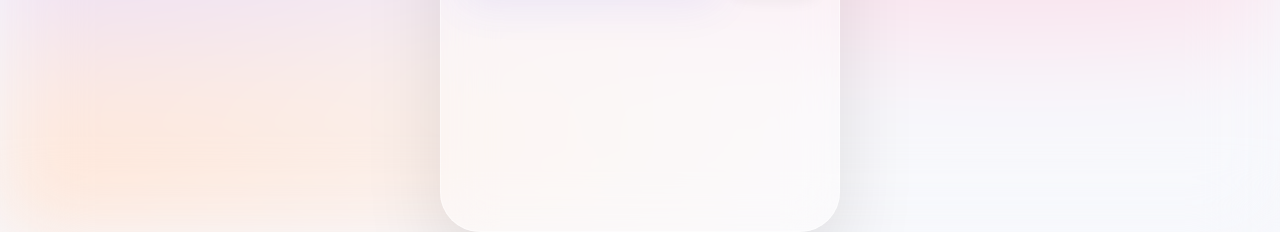
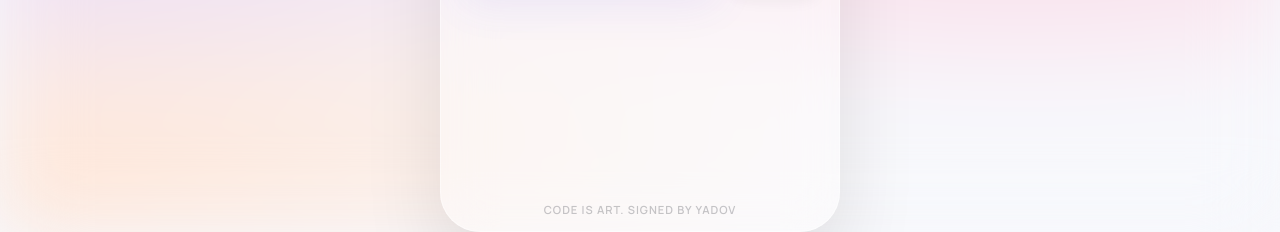
Before and after one commit to IV-YADOV/spy-online, a website: page public/index.html in a window 1280 px wide. Shown: the part 568-800 px from the top of the page. Drawn offline with nearby package versions, Linux system fonts and the light colour scheme; no server answers.

Commit message:
Fix bugs

```diff
--- a/public/index.html
+++ b/public/index.html
@@ -220,6 +220,7 @@
             </div>
 
             <div id="modal-backdrop" class="backdrop" onclick="closeSheets()"></div>
+            <div class="footer-signature">Code is art. Signed by YADOV</div>
 
         </div>
     </div>
--- a/public/style.css
+++ b/public/style.css
@@ -285,3 +285,28 @@ input:checked + .slider:before { transform: translateX(20px); }
 
 .hidden { display: none !important; }
 .hint-text { font-size: 0.85rem; color: var(--text-muted); text-align: center; margin: 15px 0; }
+
+/* ... Ваш существующий CSS ... */
+
+/* --- ПОДПИСЬ --- */
+.footer-signature {
+    position: absolute;
+    bottom: 15px;
+    left: 0;
+    width: 100%;
+    text-align: center;
+
+    font-size: 0.7rem;
+    font-weight: 600;
+    letter-spacing: 1px;
+    text-transform: uppercase;
+
+    color: var(--text-muted);
+    opacity: 0.5; /* Полупрозрачность для аккуратности */
+
+    pointer-events: none; /* Пропускает клики сквозь текст */
+    z-index: 50; /* Поверх экранов, но под шторками */
+
+    /* Учитываем отступ на iPhone без кнопки */
+    padding-bottom: env(safe-area-inset-bottom);
+}
```
